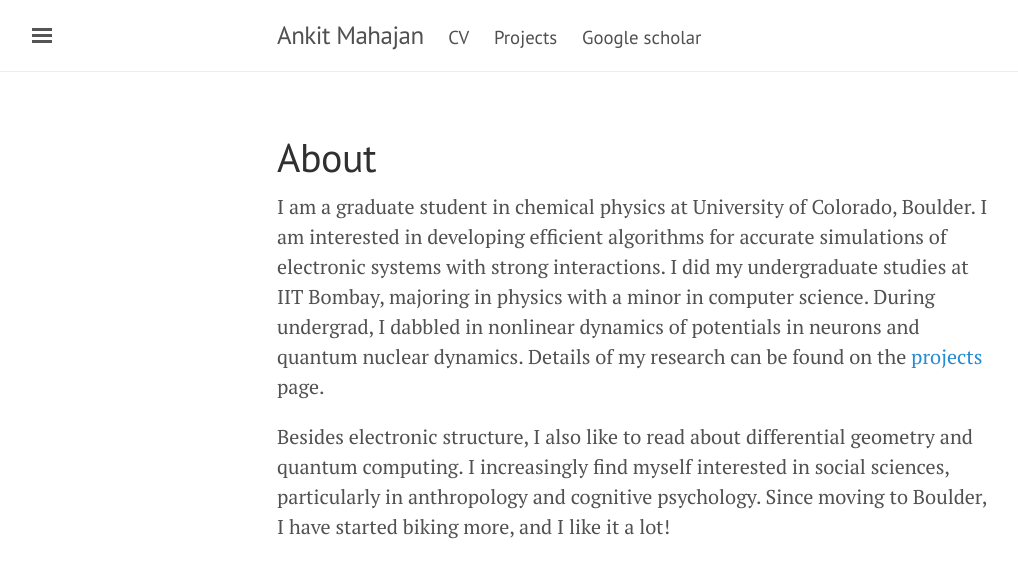
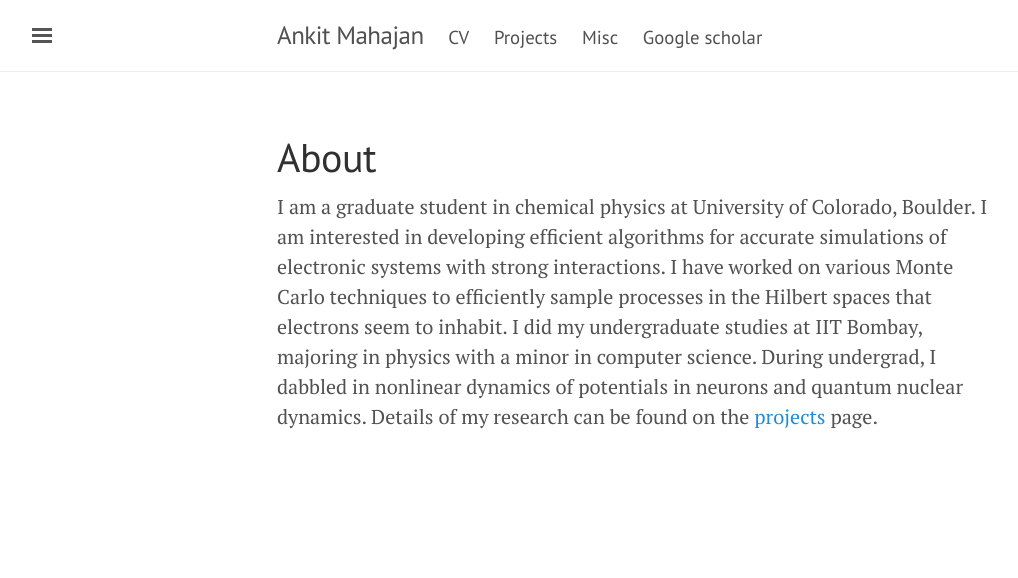
Before and after one commit to ankit76/ankit76.github.io, a Jekyll site: the page built from index.md, in a window 1280 px wide. Shown: the top 578 px of the page, without its empty margins (3-1021 px from the left). Built offline with Jekyll 4.4.1, drawn with Linux system fonts in a browser that asks for light colours.

Commit message:
added a few things

```diff
--- a/_config.yml
+++ b/_config.yml
@@ -16,6 +16,7 @@ baseurl:             ''
 pages_list:
     CV: '/assets/cv.pdf'
     Projects: '/projects'
+    Misc: '/misc'
     Google scholar: 'https://scholar.google.com/citations?user=-uWUNYMAAAAJ&hl=en'
 
 # About/contact
--- a/index.md
+++ b/index.md
@@ -3,6 +3,4 @@ layout: page
 title: About
 ---
 
-I am a graduate student in chemical physics at University of Colorado, Boulder. I am interested in developing efficient algorithms for accurate simulations of electronic systems with strong interactions. I did my undergraduate studies at IIT Bombay, majoring in physics with a minor in computer science. During undergrad, I dabbled in nonlinear dynamics of potentials in neurons and quantum nuclear dynamics. Details of my research can be found on the [projects](/projects) page.
-
-Besides electronic structure, I also like to read about differential geometry and quantum computing. I increasingly find myself interested in social sciences, particularly in anthropology and cognitive psychology. Since moving to Boulder, I have started biking more, and I like it a lot!
+I am a graduate student in chemical physics at University of Colorado, Boulder. I am interested in developing efficient algorithms for accurate simulations of electronic systems with strong interactions. I have worked on various Monte Carlo techniques to efficiently sample processes in the Hilbert spaces that electrons seem to inhabit. I did my undergraduate studies at IIT Bombay, majoring in physics with a minor in computer science. During undergrad, I dabbled in nonlinear dynamics of potentials in neurons and quantum nuclear dynamics. Details of my research can be found on the [projects](/projects) page.
```
Also changed, not shown: misc.md (added, +32 -0 lines).
